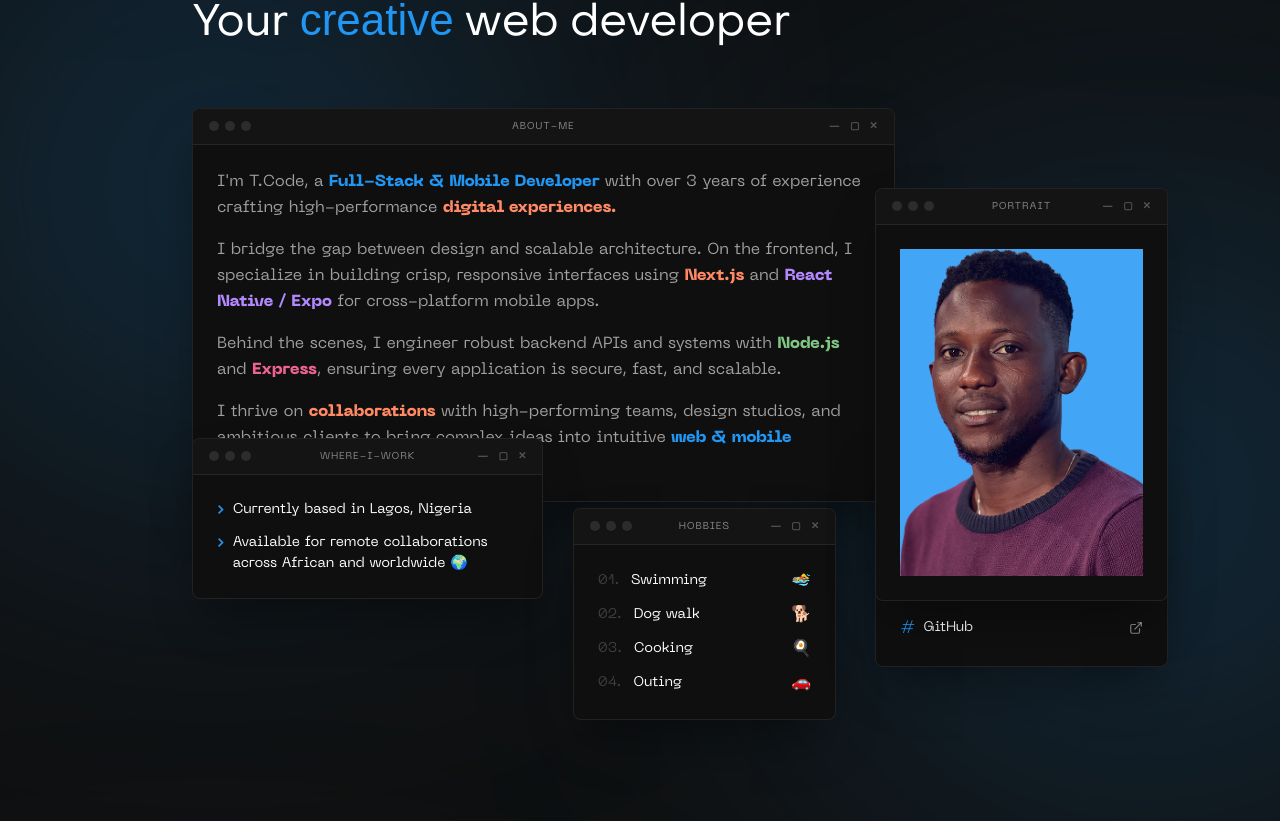
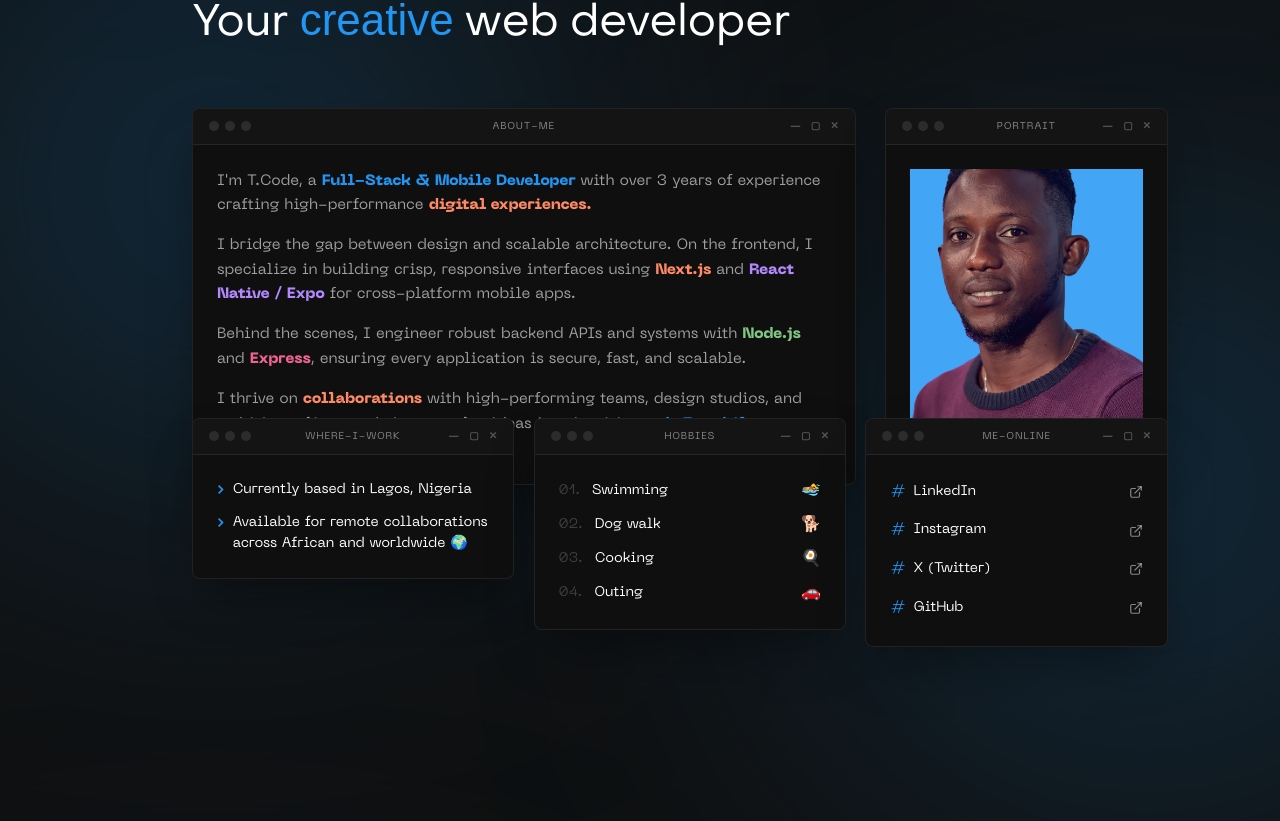
Before and after one commit to Oluwatobisaints12/tobi.codes, a Next.js app: page / in a window 1280 px wide. Shown: the part 942-1763 px from the top of the page. Built offline with nearby package versions, Linux system fonts and the light colour scheme; a web font is replaced by a local one.

Commit message:
fix: adjust Portrait card height to reveal Me-Online window in desktop layout

```diff
--- a/src/app/page.tsx
+++ b/src/app/page.tsx
@@ -360,13 +360,13 @@ export default function Page() {
             </h2>
           </div>
 
-          {/* 1. Desktop Layout (Absolute overlapping OS windows) */}
-          <div className="hidden lg:block relative w-full h-[620px] mb-12">
+          {/* 1. Desktop Layout (OS windows cluster) */}
+          <div className="hidden lg:block relative w-full h-[600px] mb-12">
 
             {/* About-Me bio card */}
-            <div className="absolute top-0 left-0 w-[72%] z-10 hover:z-30 transition-transform duration-300">
+            <div className="absolute top-0 left-0 w-[68%] z-10 hover:z-30 transition-transform duration-300">
               <Window title="About-Me">
-                <div className="space-y-4 font-neue-machina font-normal text-[16px] text-[#A0A0A0] leading-relaxed select-text">
+                <div className="space-y-4 font-neue-machina font-normal text-[15px] text-[#A0A0A0] leading-relaxed select-text">
                   {PORTFOLIO_CONTENT.bioParagraphs.map((para, i) => (
                     <p key={i}>
                       {para.map((seg, idx) => {
@@ -396,17 +396,17 @@ export default function Page() {
               </Window>
             </div>
 
-            {/* Portrait Card (overlaps About-Me) */}
-            <div className="absolute top-[80px] right-0 w-[30%] z-20 hover:z-30 transition-transform duration-300">
-              <Window title="Portrait" className="!p-0">
-                <div className="w-full relative">
+            {/* Portrait Card (Top right, constrained height) */}
+            <div className="absolute top-0 right-0 w-[29%] z-20 hover:z-30 transition-transform duration-300">
+              <Window title="Portrait" className="!p-0 overflow-hidden">
+                <div className="w-full h-[250px] relative">
                   <PortraitImage />
                 </div>
               </Window>
             </div>
 
             {/* Where-I-Work Card */}
-            <div className="absolute top-[330px] left-0 w-[36%] z-10 hover:z-30 transition-transform duration-300">
+            <div className="absolute top-[310px] left-0 w-[33%] z-20 hover:z-30 transition-transform duration-300">
               <Window title="Where-I-Work" className="h-full">
                 <ul className="space-y-3 font-neue-machina font-normal text-[14px] text-white leading-normal">
                   <li className="flex items-start gap-2">
@@ -422,7 +422,7 @@ export default function Page() {
             </div>
 
             {/* Hobbies Card */}
-            <div className="absolute top-[400px] left-[39%] w-[27%] z-10 hover:z-30 transition-transform duration-300">
+            <div className="absolute top-[310px] left-[35%] w-[32%] z-20 hover:z-30 transition-transform duration-300">
               <Window title="Hobbies" className="h-full">
                 <ol className="space-y-2.5 font-neue-machina font-normal text-[14px] text-white leading-normal">
                   {PORTFOLIO_CONTENT.hobbies.map((hobby, i) => (
@@ -437,7 +437,7 @@ export default function Page() {
             </div>
 
             {/* Me-Online Card */}
-            <div className="absolute top-[330px] right-0 w-[30%] z-10 hover:z-30 transition-transform duration-300">
+            <div className="absolute top-[310px] right-0 w-[31%] z-20 hover:z-30 transition-transform duration-300">
               <Window title="Me-Online" className="h-full">
                 <ul className="space-y-3 font-neue-machina font-normal text-[14px] text-white">
                   {PORTFOLIO_CONTENT.socials.map((link, i) => (
```
